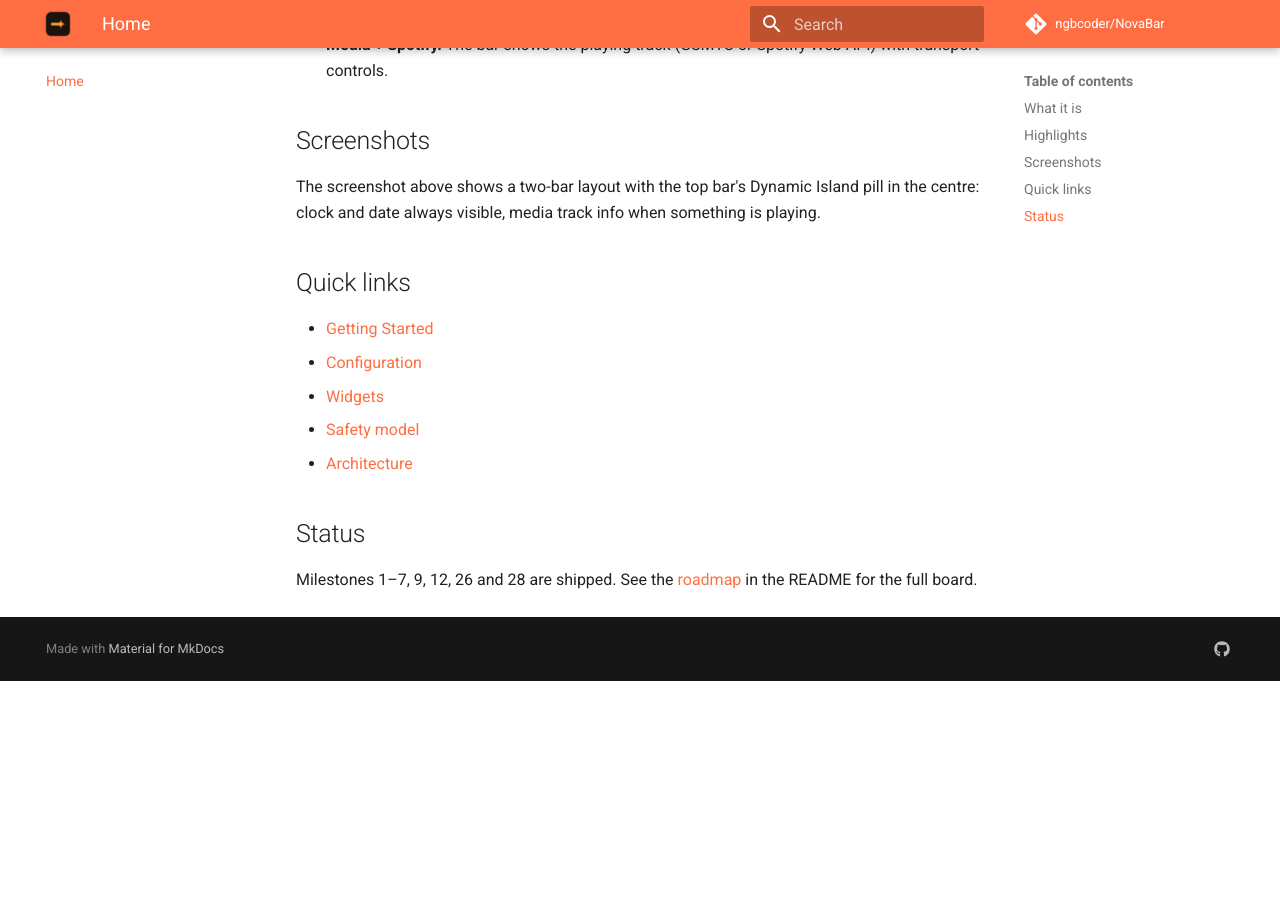
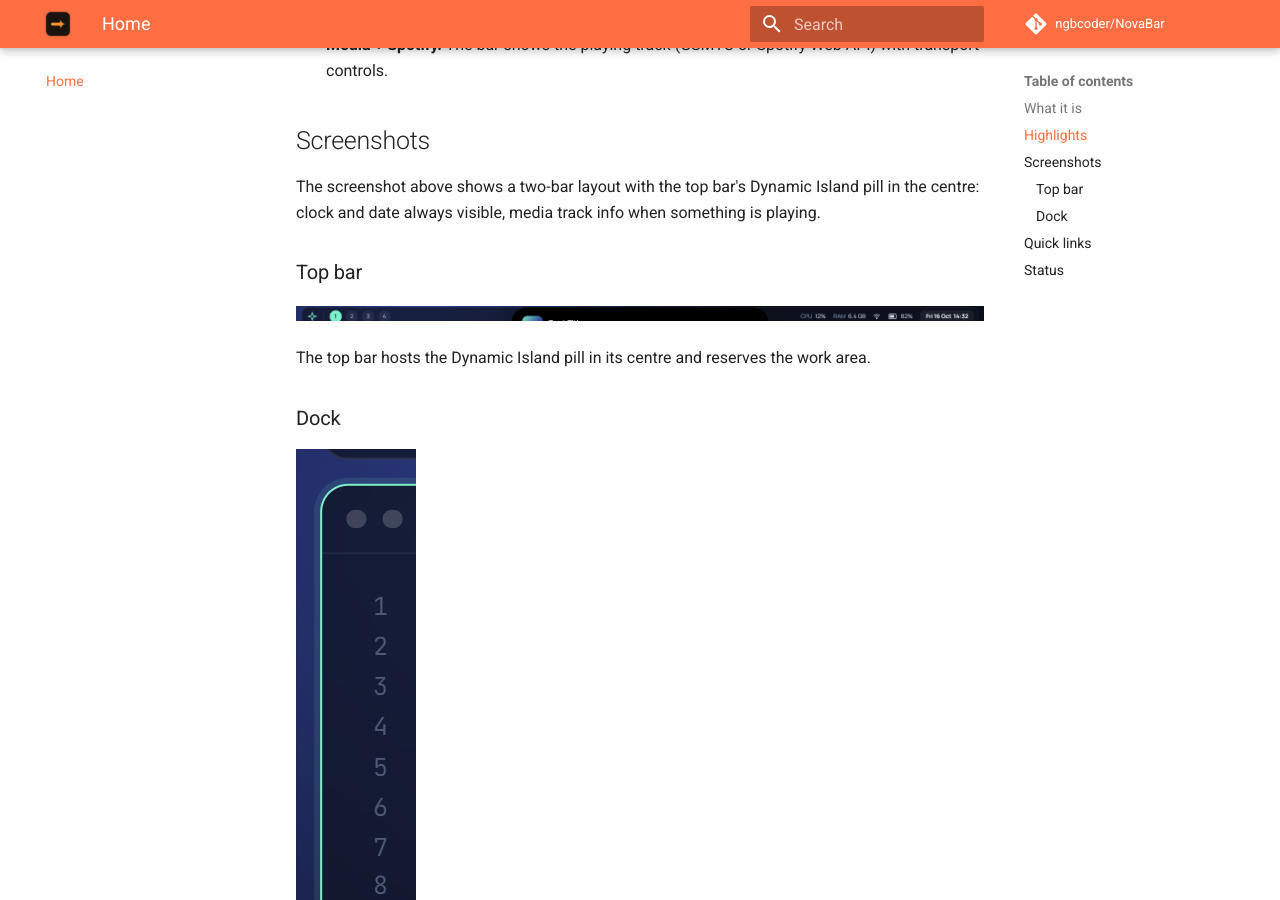
Before and after one commit to ngbcoder/NovaBar, an MkDocs documentation site: the page built from docs/index.md, in a window 1280 px wide and 900 px high, scrolled down 1586 px. Built offline with MkDocs 1.6.1 and Material for MkDocs 9.7.7, drawn with Linux system fonts in a browser that asks for light colours; comment, search, counter and statistics services are not loaded; before the commit the page ends 2267 px from its top, so only the background shows below that; some of the changed text lies outside the part shown.

Commit message:
docs: add cropped top bar and dock screenshots

```diff
--- a/docs/index.md
+++ b/docs/index.md
@@ -40,6 +40,18 @@ Three surfaces are live today:
 The screenshot above shows a two-bar layout with the top bar's Dynamic Island pill in the
 centre: clock and date always visible, media track info when something is playing.
 
+### Top bar
+
+![Top bar](assets/img/screenshot-topbar.png)
+
+The top bar hosts the Dynamic Island pill in its centre and reserves the work area.
+
+### Dock
+
+![Dock](assets/img/screenshot-dock.png)
+
+The dock is an overlay that reserves no work area.
+
 ## Quick links
 
 - [Getting Started](getting-started.md)
```
Also changed, not shown: docs/assets/img/screenshot-dock.png (added), docs/assets/img/screenshot-topbar.png (added).
